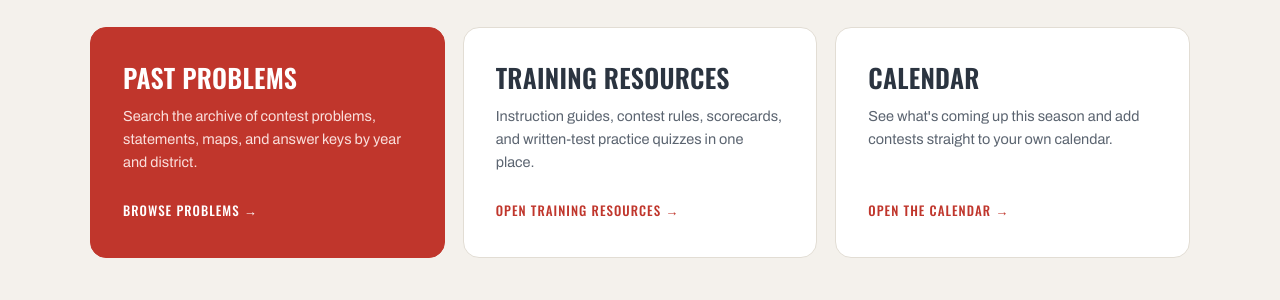
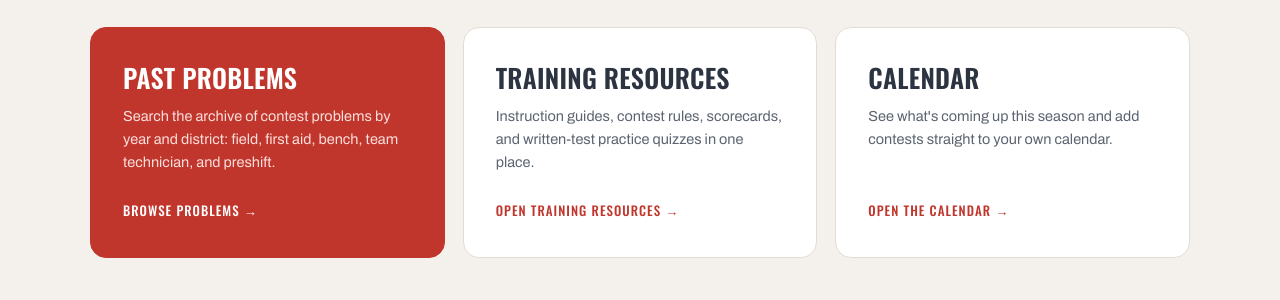
Before and after one commit to jakeolson657/Mine_Rescue_Center, a Django app: page / in a window 1280 px wide. Shown: the part 558-858 px from the top of the page. Run offline with Django 5.2, Linux system fonts and the light colour scheme.

Commit message:
Add a Team Technician filter and name the disciplines on the landing card
The archive holds 12 team technician problems, titled either "Tech Team"
or "Technician Team", and none of them carried a discipline tag, so no
chip on the Problem Archive could surface them. Add the category between
Bench and First Aid; the chip row and the tagging both read from
PROBLEM_CATEGORIES, so nothing else needs to change and the existing
problems re-tag on render.

"Benchman" stays on Bench rather than moving to the new category, since
that names the bench contest role.

The Past Problems card on the landing page now lists the disciplines
instead of the document types, so visitors can see what the archive
covers before they open it.

Co-Authored-By: Claude Opus 5 <noreply@anthropic.com>

```diff
--- a/pages/models.py
+++ b/pages/models.py
@@ -236,15 +236,17 @@ PROBLEM_CATEGORIES = [
     ('coal', 'Coal'),
     ('mnm', 'MNM'),
     ('bench', 'Bench'),
+    ('team-technician', 'Team Technician'),
     ('first-aid', 'First Aid'),
     ('preshift', 'Preshift'),
     ('written', 'Written Test'),
 ]
 
 # Event-type categories are named in the problem title (e.g. "First Aid",
-# "Preshift", "Bench", "Written Exams").
+# "Preshift", "Bench", "Tech Team", "Written Exams").
 _TITLE_KEYWORDS = {
     'bench': ('bench',),
+    'team-technician': ('tech team', 'technician team', 'team tech'),
     'first-aid': ('first aid', 'first-aid'),
     'preshift': ('preshift', 'pre-shift'),
     'written': ('written',),
--- a/pages/templates/landing.html
+++ b/pages/templates/landing.html
@@ -192,7 +192,7 @@
     <div class="explore-grid">
         <a class="explore-card red" href="{% url 'past_problems' %}">
             <h3>Past Problems</h3>
-            <p>Search the archive of contest problems, statements, maps, and answer keys by year and district.</p>
+            <p>Search the archive of contest problems by year and district: field, first aid, bench, team technician, and preshift.</p>
             <span class="go">Browse Problems &rarr;</span>
         </a>
         <a class="explore-card" href="{% url 'training_resources' %}">
```
Also changed, not shown: pages/tests.py (+9 -0 lines).
